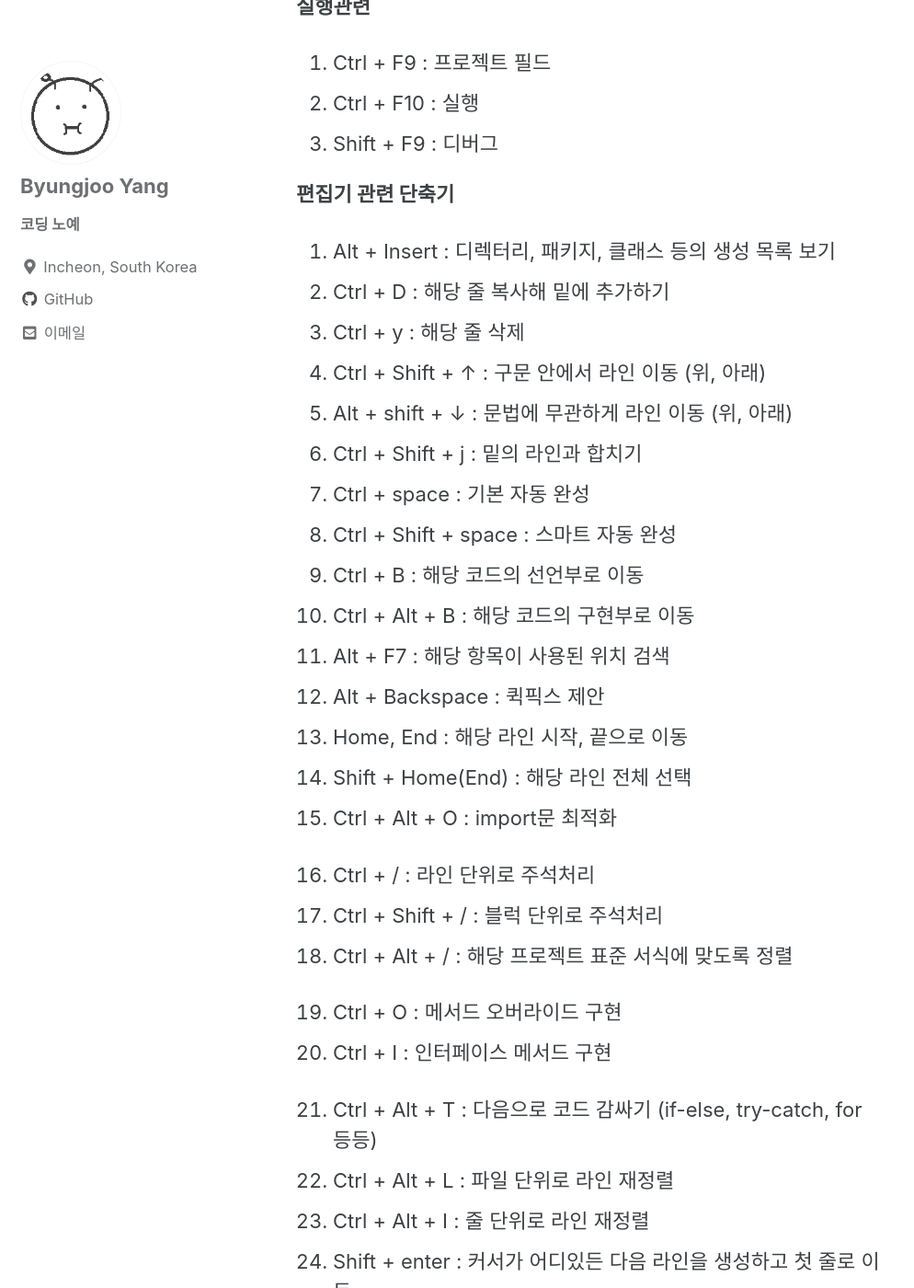
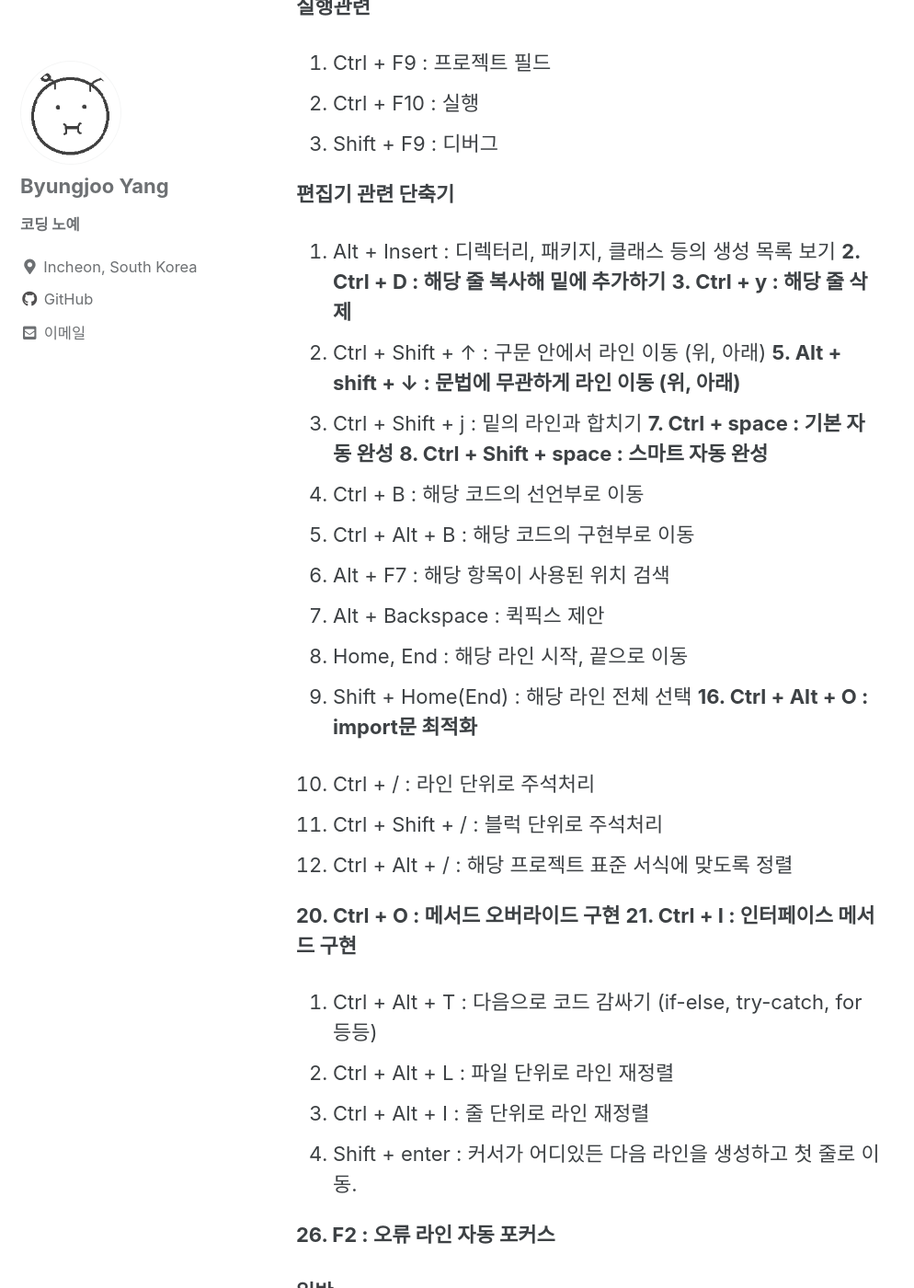
Before and after one commit to ByungjooYang/byungjooyang.github.io, a Jekyll site: the page built from _posts/2020-10-08-intelliJ.md, in a window 1280 px wide and 1400 px high, scrolled down 1226 px. Shown: the whole window at 92% size, without its empty margins (0-994 px from the left). Built offline with Jekyll 4.4.1, drawn with Linux system fonts in a browser that asks for light colours; cached includes are drawn as plain includes; some of the changed text lies outside the part shown.

Commit message:
update post about intelliJ

```diff
--- a/_posts/2020-10-08-intelliJ.md
+++ b/_posts/2020-10-08-intelliJ.md
@@ -46,40 +46,40 @@ HTML등의 경우는 vscode를 활용하면 된다.
 **편집기 관련 단축기**
 
 1. Alt + Insert         : 디렉터리, 패키지, 클래스 등의 생성 목록 보기
-2. Ctrl + D             : 해당 줄 복사해 밑에 추가하기
-3. Ctrl + y             : 해당 줄 삭제
+**2. Ctrl + D             : 해당 줄 복사해 밑에 추가하기**
+**3. Ctrl + y             : 해당 줄 삭제**
 4. Ctrl + Shift + ↑     : 구문 안에서 라인 이동 (위, 아래)
-5. Alt  + shift + ↓     : 문법에 무관하게 라인 이동 (위, 아래)
+**5. Alt  + shift + ↓     : 문법에 무관하게 라인 이동 (위, 아래)**
 6. Ctrl + Shift + j     : 밑의 라인과 합치기
-7. Ctrl + space         : 기본 자동 완성
-8. Ctrl + Shift + space : 스마트 자동 완성
+**7. Ctrl + space         : 기본 자동 완성**
+**8. Ctrl + Shift + space : 스마트 자동 완성**
 9. Ctrl + B             : 해당 코드의 선언부로 이동
 10. Ctrl + Alt + B      : 해당 코드의 구현부로 이동
 11. Alt + F7            : 해당 항목이 사용된 위치 검색
 12. Alt + Backspace     : 퀵픽스 제안
 13. Home, End           : 해당 라인 시작, 끝으로 이동
 14. Shift + Home(End)   : 해당 라인 전체 선택
-16. Ctrl + Alt + O      : import문 최적화
+**16. Ctrl + Alt + O      : import문 최적화**
 
 17. Ctrl + /            : 라인 단위로 주석처리
 18. Ctrl + Shift + /    : 블럭 단위로 주석처리
 19. Ctrl + Alt + /      : 해당 프로젝트 표준 서식에 맞도록 정렬
 
-20. Ctrl + O            : 메서드 오버라이드 구현
-21. Ctrl + I            : 인터페이스 메서드 구현
+**20. Ctrl + O            : 메서드 오버라이드 구현**
+**21. Ctrl + I            : 인터페이스 메서드 구현**
 
 22. Ctrl + Alt + T      : 다음으로 코드 감싸기 (if-else, try-catch, for 등등)
 23. Ctrl + Alt + L      : 파일 단위로 라인 재정렬
 24. Ctrl + Alt + I      : 줄 단위로 라인 재정렬
 25. Shift + enter       : 커서가 어디있든 다음 라인을 생성하고 첫 줄로 이동.
 
-26. F2                  : 오류 라인 자동 포커스
+**26. F2                  : 오류 라인 자동 포커스**
 
 
 **일반**
 1. Alt + 방향키         : 열려있는 문서 탭 이동
-2. Ctrl + Alt + A       : 액션을 검색하여 실행한다.
-3. Ctrl + F             : 현재 파일에서 검색
+**2. Ctrl + Alt + A       : 액션을 검색하여 실행한다.**
+**3. Ctrl + F             : 현재 파일에서 검색**
 4. Ctrl + Alt + F       : 전체 파일에서 검색
 5. Ctrl + R             : 현재 파일에서 교체
 6. Ctrl + Alt + R       : 전체 파일에서 교체
```
